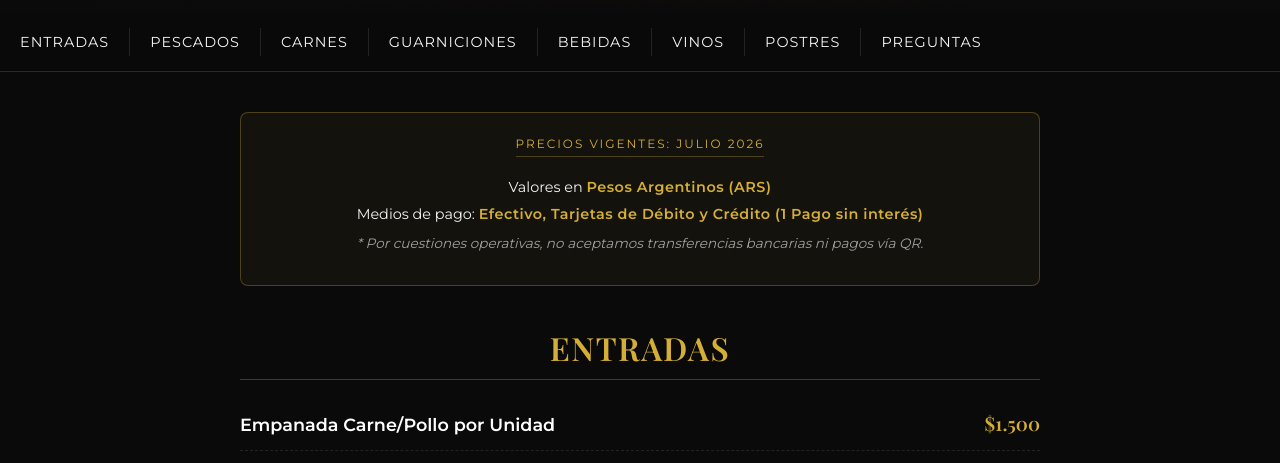
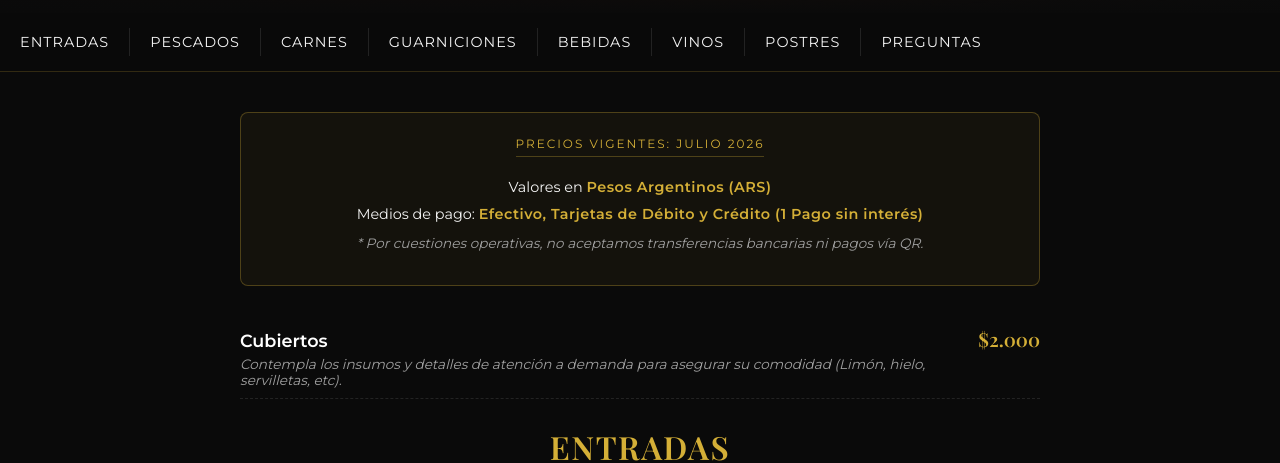
Before and after one commit to restaurant-dique-la-cienaga/restaurant-dique-la-cienaga.github.io, a plain HTML site: page index.html in a window 1280 px wide. Shown: the part 307-770 px from the top of the page. Drawn offline with nearby package versions, Linux system fonts and the light colour scheme.

Commit message:
agregado cubiertos

```diff
--- a/index.html
+++ b/index.html
@@ -338,6 +338,14 @@
             <p class="info-text">Valores en <span class="info-highlight">Pesos Argentinos (ARS)</span></p>
             <p class="info-text">Medios de pago: <span class="info-highlight">Efectivo, Tarjetas de Débito y Crédito (1 Pago sin interés) </span></p>
             <p class="info-warning">* Por cuestiones operativas, no aceptamos transferencias bancarias ni pagos vía QR.</p>
+        </div>
+
+        <div class="menu-item">
+            <div class="item-details">
+                <h3 class="item-name">Cubiertos</h3>
+                <p class="item-desc">Contempla los insumos y detalles de atención a demanda para asegurar su comodidad (Limón, hielo, servilletas, etc).</p>
+            </div>
+            <div class="item-price">$2.000</div>
         </div>
 
         <section class="menu-section" id="entradas">
```
